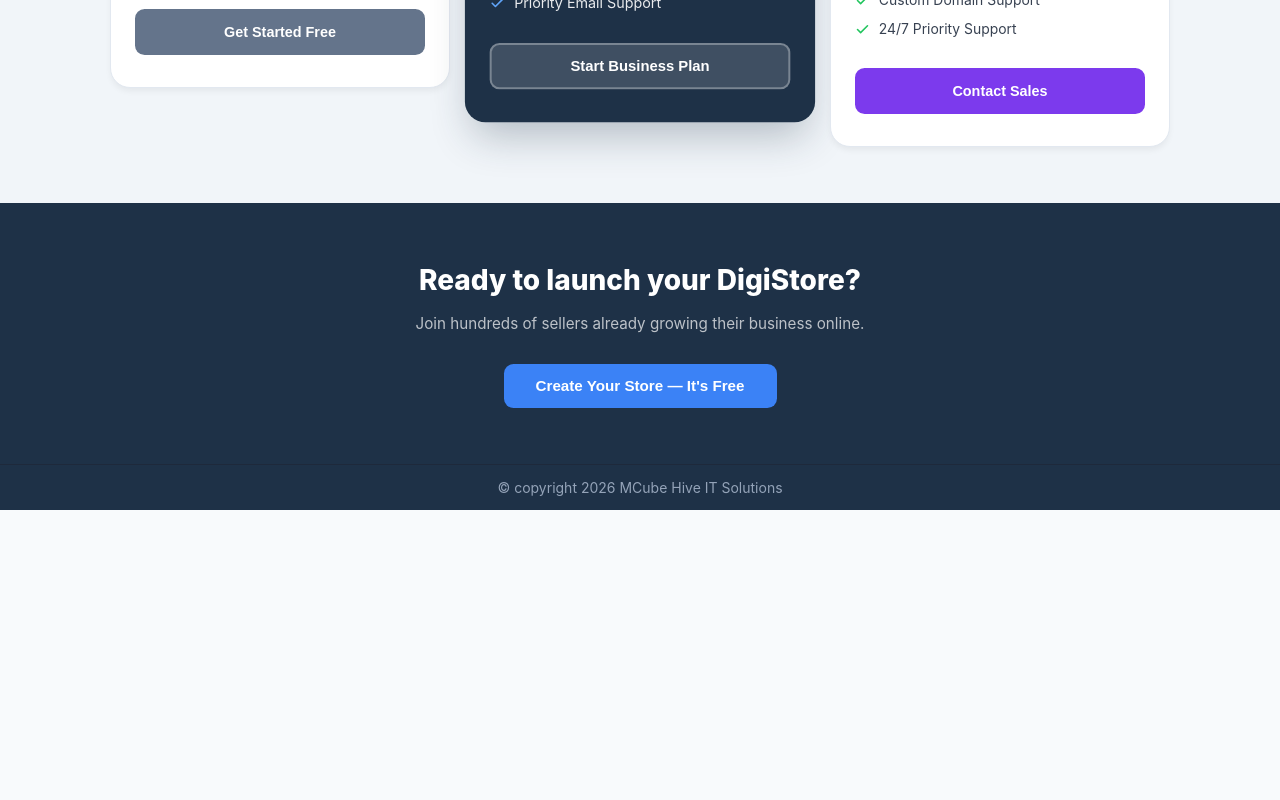
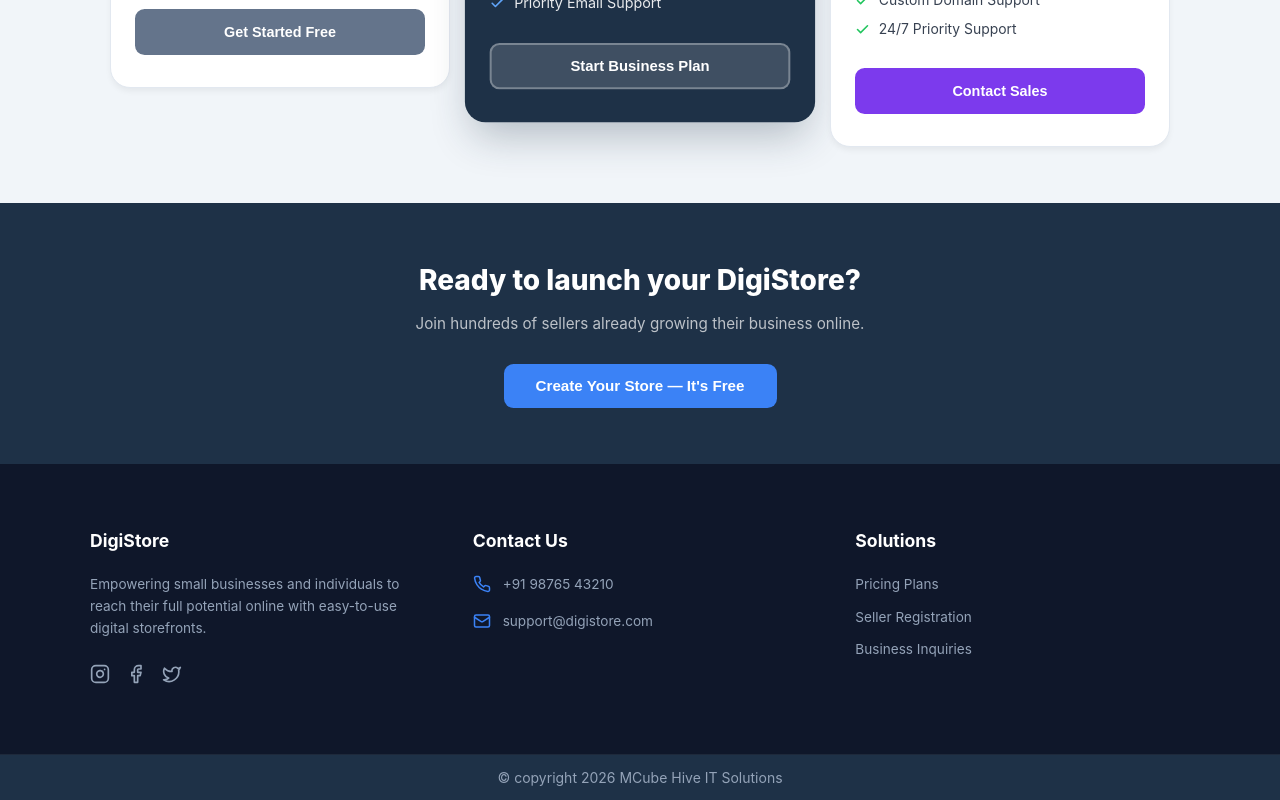
Before and after one commit to murtisma6/onlineshop, a React (Vite) app in the folder frontend/: page /own-your-digistore in a window 1280 px wide. Shown: the part 1728-2528 px from the top of the page. Before the commit the page ends 2238 px from the top, so only its background shows below. Built offline with nearby package versions, Linux system fonts and the light colour scheme.

Commit message:
feat: add ContactUs and DigiStorePricing pages

```diff
--- a/frontend/src/pages/ContactUs.jsx
+++ b/frontend/src/pages/ContactUs.jsx
@@ -5,21 +5,27 @@ const ContactUs = () => {
     <div style={{ backgroundColor: '#f8fafc', minHeight: 'calc(100vh - 70px)', display: 'flex', flexDirection: 'column', alignItems: 'center', padding: '4rem 1rem' }}>
       <div className="glass" style={{ maxWidth: '800px', width: '100%', padding: '3rem', borderRadius: '1.5rem', backgroundColor: '#ffffff', border: '1px solid #e2e8f0', boxShadow: 'var(--shadow-lg)', textAlign: 'center' }}>
         <div style={{ marginBottom: '2rem' }}>
-          <span style={{ fontSize: '3rem' }}>📧</span>
+          <div style={{ display: 'flex', justifyContent: 'center', marginBottom: '1rem' }}>
+            <svg xmlns="http://www.w3.org/2000/svg" width="56" height="56" viewBox="0 0 24 24" fill="none" stroke="#3b82f6" strokeWidth="1.5" strokeLinecap="round" strokeLinejoin="round"><path d="m22 2-7 20-4-9-9-4Z"/><path d="M22 2 11 13"/></svg>
+          </div>
           <h1 style={{ fontSize: '2.5rem', fontWeight: '800', color: '#1E3147', marginTop: '1rem', marginBottom: '0.5rem' }}>Get in Touch</h1>
           <p style={{ color: '#64748b', fontSize: '1.1rem' }}>Have questions about our Business or Enterprise plans? We're here to help.</p>
         </div>
 
         <div style={{ display: 'grid', gridTemplateColumns: 'repeat(auto-fit, minmax(250px, 1fr))', gap: '2rem', marginTop: '3rem' }}>
           <div style={{ padding: '2rem', borderRadius: '1rem', backgroundColor: '#f1f5f9', border: '1px solid #e2e8f0' }}>
-            <div style={{ fontSize: '2rem', marginBottom: '1rem' }}>📞</div>
+            <div style={{ display: 'flex', justifyContent: 'center', marginBottom: '1rem' }}>
+              <svg xmlns="http://www.w3.org/2000/svg" width="32" height="32" viewBox="0 0 24 24" fill="none" stroke="#1E3147" strokeWidth="2" strokeLinecap="round" strokeLinejoin="round"><path d="M22 16.92v3a2 2 0 0 1-2.18 2 19.79 19.79 0 0 1-8.63-3.07 19.5 19.5 0 0 1-6-6 19.79 19.79 0 0 1-3.07-8.67A2 2 0 0 1 4.11 2h3a2 2 0 0 1 2 1.72 12.84 12.84 0 0 0 .7 2.81 2 2 0 0 1-.45 2.11L8.09 9.91a16 16 0 0 0 6 6l1.27-1.27a2 2 0 0 1 2.11-.45 12.84 12.84 0 0 0 2.81.7A2 2 0 0 1 22 16.92z"/></svg>
+            </div>
             <h3 style={{ fontSize: '1.25rem', fontWeight: '700', color: '#1E3147', marginBottom: '0.5rem' }}>Call Us</h3>
             <p style={{ color: '#475569', fontWeight: '600' }}>+91 98765 43210</p>
             <p style={{ color: '#64748b', fontSize: '0.9rem' }}>Mon-Fri, 9am - 6pm IST</p>
           </div>
 
           <div style={{ padding: '2rem', borderRadius: '1rem', backgroundColor: '#f1f5f9', border: '1px solid #e2e8f0' }}>
-            <div style={{ fontSize: '2rem', marginBottom: '1rem' }}>✉️</div>
+            <div style={{ display: 'flex', justifyContent: 'center', marginBottom: '1rem' }}>
+              <svg xmlns="http://www.w3.org/2000/svg" width="32" height="32" viewBox="0 0 24 24" fill="none" stroke="#1E3147" strokeWidth="2" strokeLinecap="round" strokeLinejoin="round"><rect width="20" height="16" x="2" y="4" rx="2"/><path d="m22 7-8.97 5.7a1.94 1.94 0 0 1-2.06 0L2 7"/></svg>
+            </div>
             <h3 style={{ fontSize: '1.25rem', fontWeight: '700', color: '#1E3147', marginBottom: '0.5rem' }}>Email Us</h3>
             <p style={{ color: '#475569', fontWeight: '600' }}>support@digistore.com</p>
             <p style={{ color: '#64748b', fontSize: '0.9rem' }}>We'll respond within 24 hours</p>
@@ -29,11 +35,18 @@ const ContactUs = () => {
         <div style={{ marginTop: '4rem', padding: '2rem', borderTop: '1px solid #f1f5f9' }}>
           <h3 style={{ fontSize: '1.1rem', fontWeight: '600', color: '#64748b', marginBottom: '1.5rem' }}>Connect with us on Social Media</h3>
           <div style={{ display: 'flex', justifyContent: 'center', gap: '1.5rem' }}>
-            {/* Social Icons could go here */}
-            <span style={{ fontSize: '1.5rem', cursor: 'pointer' }}>📸</span>
-            <span style={{ fontSize: '1.5rem', cursor: 'pointer' }}>📘</span>
-            <span style={{ fontSize: '1.5rem', cursor: 'pointer' }}>🐦</span>
-            <span style={{ fontSize: '1.5rem', cursor: 'pointer' }}>💼</span>
+            <span style={{ cursor: 'pointer' }} title="Instagram">
+              <svg xmlns="http://www.w3.org/2000/svg" width="24" height="24" viewBox="0 0 24 24" fill="none" stroke="#64748b" strokeWidth="2" strokeLinecap="round" strokeLinejoin="round"><rect width="20" height="20" x="2" y="2" rx="5" ry="5"/><path d="M16 11.37A4 4 0 1 1 12.63 8 4 4 0 0 1 16 11.37z"/><line x1="17.5" x2="17.51" y1="6.5" y2="6.5"/></svg>
+            </span>
+            <span style={{ cursor: 'pointer' }} title="Facebook">
+              <svg xmlns="http://www.w3.org/2000/svg" width="24" height="24" viewBox="0 0 24 24" fill="none" stroke="#64748b" strokeWidth="2" strokeLinecap="round" strokeLinejoin="round"><path d="M18 2h-3a5 5 0 0 0-5 5v3H7v4h3v8h4v-8h3l1-4h-4V7a1 1 0 0 1 1-1h3z"/></svg>
+            </span>
+            <span style={{ cursor: 'pointer' }} title="Twitter">
+              <svg xmlns="http://www.w3.org/2000/svg" width="24" height="24" viewBox="0 0 24 24" fill="none" stroke="#64748b" strokeWidth="2" strokeLinecap="round" strokeLinejoin="round"><path d="M22 4s-.7 2.1-2 3.4c1.6 10-9.4 17.3-18 11.6 2.2.1 4.4-.6 6-2C3 15.5.5 9.6 3 5c2.2 2.6 5.6 4.1 9 4-.9-4.2 4-6.6 7-3.8 1.1 0 3-1.2 3-1.2z"/></svg>
+            </span>
+            <span style={{ cursor: 'pointer' }} title="LinkedIn">
+              <svg xmlns="http://www.w3.org/2000/svg" width="24" height="24" viewBox="0 0 24 24" fill="none" stroke="#64748b" strokeWidth="2" strokeLinecap="round" strokeLinejoin="round"><path d="M16 8a6 6 0 0 1 6 6v7h-4v-7a2 2 0 0 0-2-2 2 2 0 0 0-2 2v7h-4v-7a6 6 0 0 1 6-6z"/><rect width="4" height="12" x="2" y="9"/><circle cx="4" cy="4" r="2"/></svg>
+            </span>
           </div>
         </div>
       </div>
--- a/frontend/src/pages/DigiStorePricing.jsx
+++ b/frontend/src/pages/DigiStorePricing.jsx
@@ -262,6 +262,48 @@ const DigiStorePricing = () => {
         </button>
       </div>
 
+      {/* Footer Info */}
+      <div style={{ backgroundColor: '#0f172a', color: '#94a3b8', padding: '4rem 1.25rem' }}>
+        <div style={{ maxWidth: '1100px', margin: '0 auto', display: 'grid', gridTemplateColumns: 'repeat(auto-fit, minmax(250px, 1fr))', gap: '3rem' }}>
+          <div>
+            <h3 style={{ color: '#ffffff', fontSize: '1.1rem', fontWeight: '700', marginBottom: '1.25rem' }}>DigiStore</h3>
+            <p style={{ fontSize: '0.85rem', lineHeight: 1.6, marginBottom: '1.5rem' }}>Empowering small businesses and individuals to reach their full potential online with easy-to-use digital storefronts.</p>
+            <div style={{ display: 'flex', gap: '1rem' }}>
+              <span style={{ cursor: 'pointer', transition: 'color 0.2s' }} onMouseOver={e => e.currentTarget.style.color = '#ffffff'} onMouseOut={e => e.currentTarget.style.color = '#94a3b8'}>
+                <svg xmlns="http://www.w3.org/2000/svg" width="20" height="20" viewBox="0 0 24 24" fill="none" stroke="currentColor" strokeWidth="2" strokeLinecap="round" strokeLinejoin="round"><rect width="20" height="20" x="2" y="2" rx="5" ry="5"/><path d="M16 11.37A4 4 0 1 1 12.63 8 4 4 0 0 1 16 11.37z"/><line x1="17.5" x2="17.51" y1="6.5" y2="6.5"/></svg>
+              </span>
+              <span style={{ cursor: 'pointer', transition: 'color 0.2s' }} onMouseOver={e => e.currentTarget.style.color = '#ffffff'} onMouseOut={e => e.currentTarget.style.color = '#94a3b8'}>
+                <svg xmlns="http://www.w3.org/2000/svg" width="20" height="20" viewBox="0 0 24 24" fill="none" stroke="currentColor" strokeWidth="2" strokeLinecap="round" strokeLinejoin="round"><path d="M18 2h-3a5 5 0 0 0-5 5v3H7v4h3v8h4v-8h3l1-4h-4V7a1 1 0 0 1 1-1h3z"/></svg>
+              </span>
+              <span style={{ cursor: 'pointer', transition: 'color 0.2s' }} onMouseOver={e => e.currentTarget.style.color = '#ffffff'} onMouseOut={e => e.currentTarget.style.color = '#94a3b8'}>
+                <svg xmlns="http://www.w3.org/2000/svg" width="20" height="20" viewBox="0 0 24 24" fill="none" stroke="currentColor" strokeWidth="2" strokeLinecap="round" strokeLinejoin="round"><path d="M22 4s-.7 2.1-2 3.4c1.6 10-9.4 17.3-18 11.6 2.2.1 4.4-.6 6-2C3 15.5.5 9.6 3 5c2.2 2.6 5.6 4.1 9 4-.9-4.2 4-6.6 7-3.8 1.1 0 3-1.2 3-1.2z"/></svg>
+              </span>
+            </div>
+          </div>
+          <div>
+            <h3 style={{ color: '#ffffff', fontSize: '1.1rem', fontWeight: '700', marginBottom: '1.25rem' }}>Contact Us</h3>
+            <div style={{ display: 'flex', flexDirection: 'column', gap: '1rem' }}>
+              <div style={{ display: 'flex', alignItems: 'center', gap: '0.75rem', fontSize: '0.85rem' }}>
+                <svg xmlns="http://www.w3.org/2000/svg" width="18" height="18" viewBox="0 0 24 24" fill="none" stroke="#3b82f6" strokeWidth="2" strokeLinecap="round" strokeLinejoin="round"><path d="M22 16.92v3a2 2 0 0 1-2.18 2 19.79 19.79 0 0 1-8.63-3.07 19.5 19.5 0 0 1-6-6 19.79 19.79 0 0 1-3.07-8.67A2 2 0 0 1 4.11 2h3a2 2 0 0 1 2 1.72 12.84 12.84 0 0 0 .7 2.81 2 2 0 0 1-.45 2.11L8.09 9.91a16 16 0 0 0 6 6l1.27-1.27a2 2 0 0 1 2.11-.45 12.84 12.84 0 0 0 2.81.7A2 2 0 0 1 22 16.92z"/></svg>
+                <span>+91 98765 43210</span>
+              </div>
+              <div style={{ display: 'flex', alignItems: 'center', gap: '0.75rem', fontSize: '0.85rem' }}>
+                <svg xmlns="http://www.w3.org/2000/svg" width="18" height="18" viewBox="0 0 24 24" fill="none" stroke="#3b82f6" strokeWidth="2" strokeLinecap="round" strokeLinejoin="round"><rect width="20" height="16" x="2" y="4" rx="2"/><path d="m22 7-8.97 5.7a1.94 1.94 0 0 1-2.06 0L2 7"/></svg>
+                <span>support@digistore.com</span>
+              </div>
+            </div>
+          </div>
+          <div>
+            <h3 style={{ color: '#ffffff', fontSize: '1.1rem', fontWeight: '700', marginBottom: '1.25rem' }}>Solutions</h3>
+            <ul style={{ listStyle: 'none', padding: 0, margin: 0, display: 'flex', flexDirection: 'column', gap: '0.75rem', fontSize: '0.85rem' }}>
+              <li style={{ cursor: 'pointer' }} onClick={() => navigate('/own-your-digistore')}>Pricing Plans</li>
+              <li style={{ cursor: 'pointer' }} onClick={() => navigate('/register?role=SELLER')}>Seller Registration</li>
+              <li style={{ cursor: 'pointer' }} onClick={() => navigate('/contact-us')}>Business Inquiries</li>
+            </ul>
+          </div>
+        </div>
+      </div>
+
     </div>
   );
 };
```
